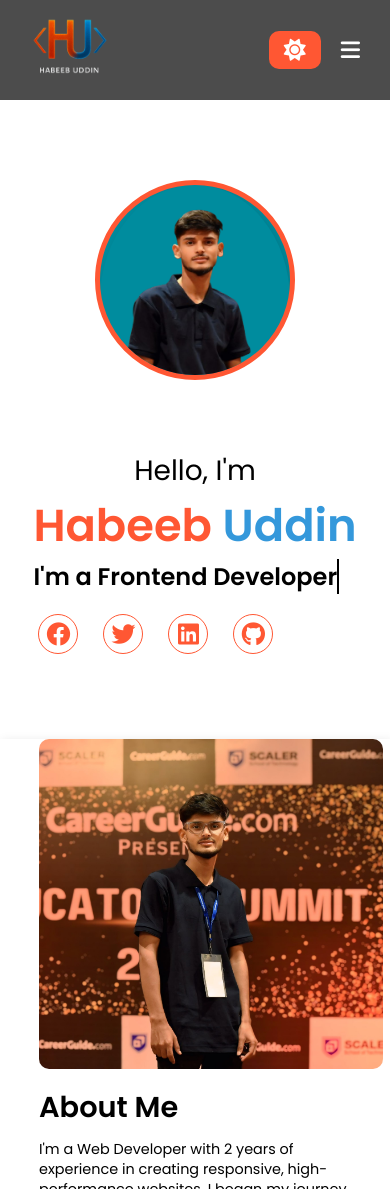
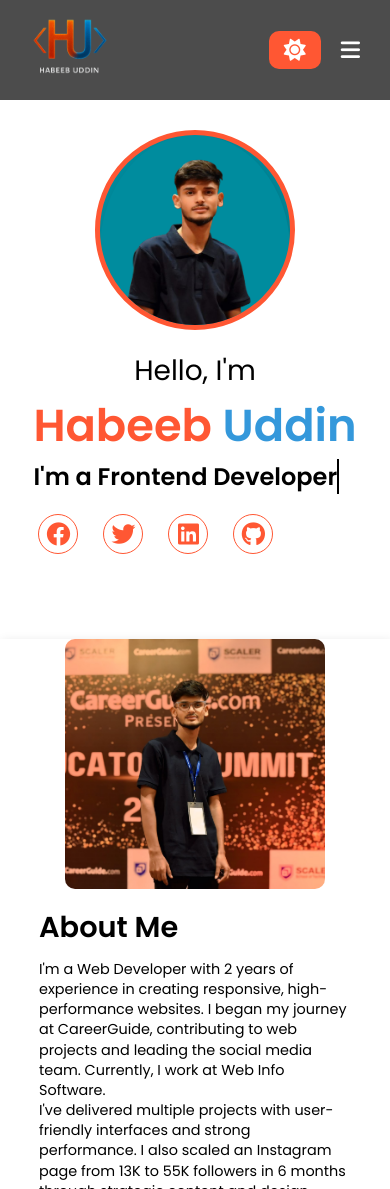
Before and after one commit to habeebhsd/NewPortfolio, a plain HTML site: page index.html in a window 390 px wide. Shown: the top 1189 px of the page. Drawn offline with Linux system fonts and the light colour scheme.

Commit message:
Add files via upload

```diff
--- a/style.css
+++ b/style.css
@@ -1041,7 +1041,7 @@ h2#Skills {
         display: flex;
         flex-direction: column-reverse;
         text-align: center;
-        margin-top: 100px;
+        margin-top: 50px;
     }
 
 
@@ -1067,7 +1067,6 @@ h2#Skills {
 
     .hero-content {
         max-width: 100%;
-        padding-top: 50px;
 
     }
 
@@ -1087,7 +1086,7 @@ h2#Skills {
 
     .about-image img {
         width: auto;
-        height: 330px;
+        height: 250px;
         /* border: 5px solid #ff5733; */
         border-radius: 10px;
     }
```
